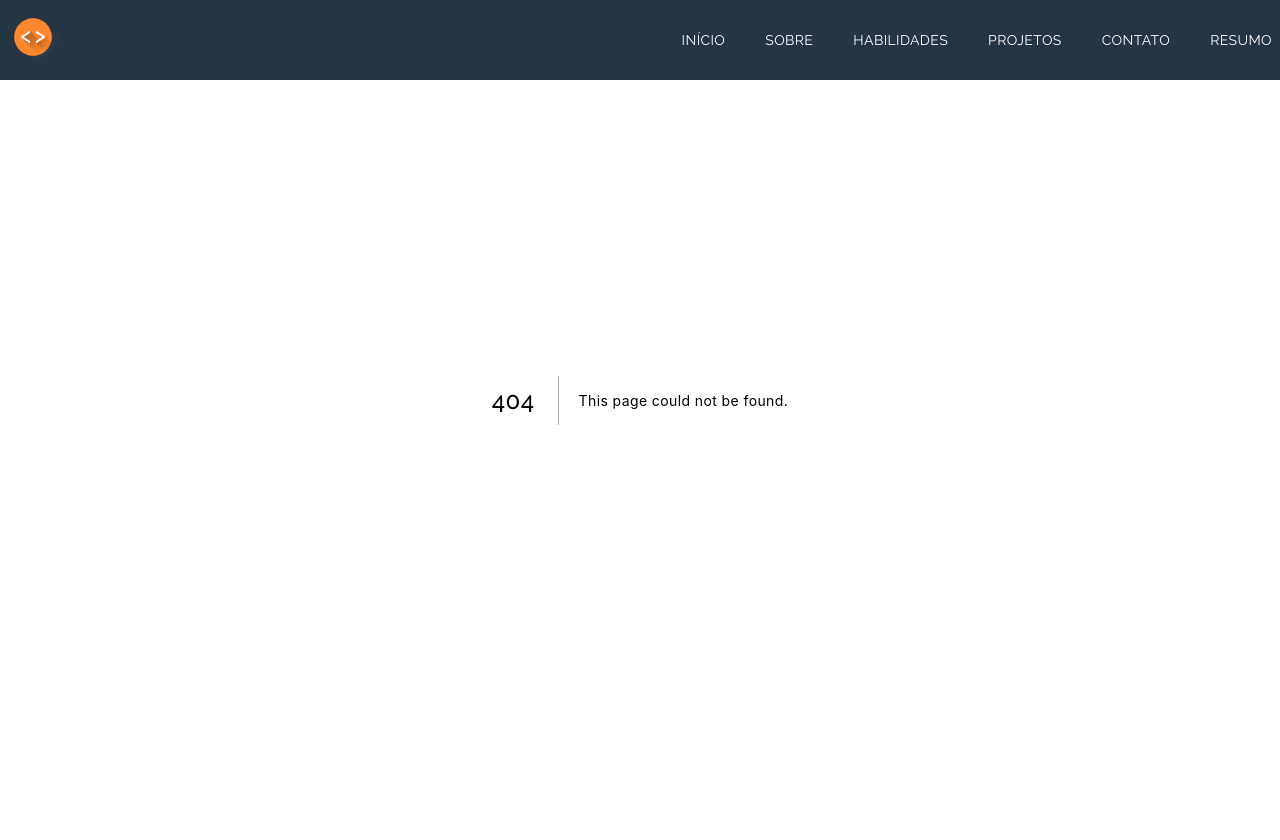
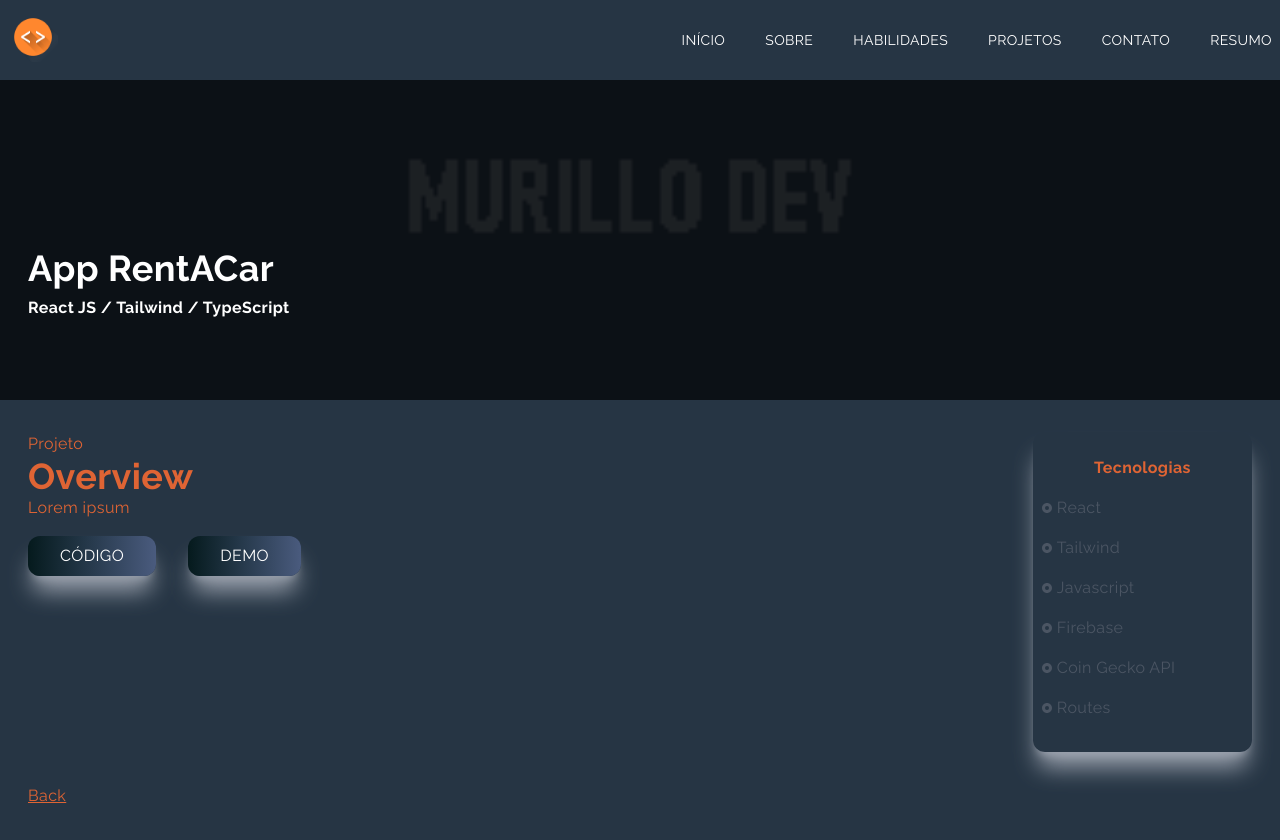
Before and after one commit to murillonunes1/portfolio-nextjs, a Next.js app: page /crypto in a window 1280 px wide. Before the commit this address had no page. Before the commit the page ends 800 px from the top, so only its background shows below. Built offline with nearby package versions, Linux system fonts and the light colour scheme.

Commit message:
updates required
updates

```diff
--- a/pages/rentacar.jsx
+++ b/pages/crypto.jsx
@@ -58,6 +58,15 @@ const crypto = () => {
               <p className='text-gray-600 py-2 flex items-center'>
                 <RiRadioButtonFill className='pr-1' /> Javascript
               </p>
+              <p className='text-gray-600 py-2 flex items-center'>
+                <RiRadioButtonFill className='pr-1' /> Firebase
+              </p>
+              <p className='text-gray-600 py-2 flex items-center'>
+                <RiRadioButtonFill className='pr-1' /> Coin Gecko API
+              </p>
+              <p className='text-gray-600 py-2 flex items-center'>
+                <RiRadioButtonFill className='pr-1' /> Routes
+              </p>
             </div>
           </div>
         </div>
```
Also changed, not shown: pages/netflix.jsx (renamed from pages/ecommerce.jsx), pages/property.jsx (renamed from pages/coweb.jsx), pages/resume.jsx (renamed from pages/resumo.jsx), pages/twitch.jsx (renamed from pages/stream.jsx).
